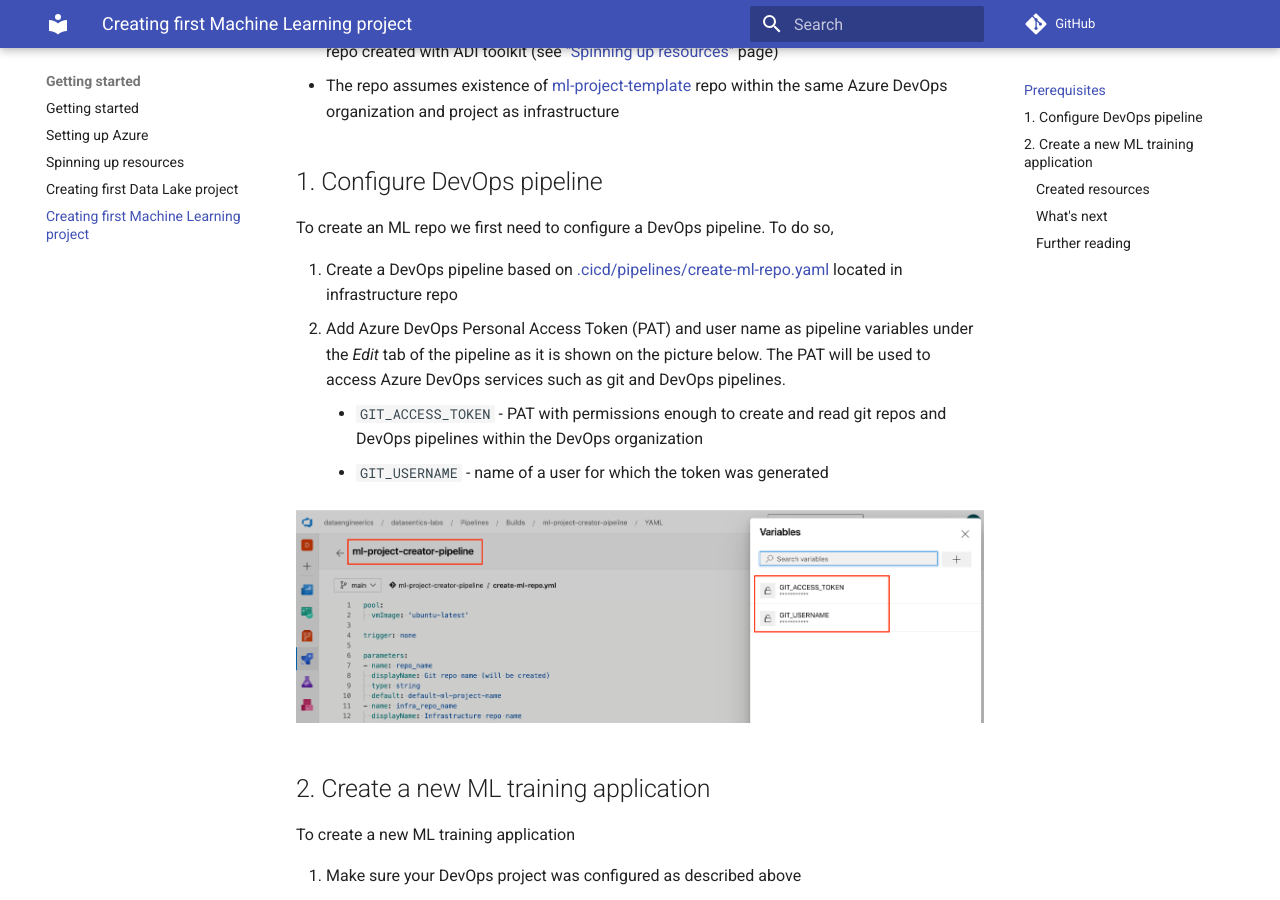
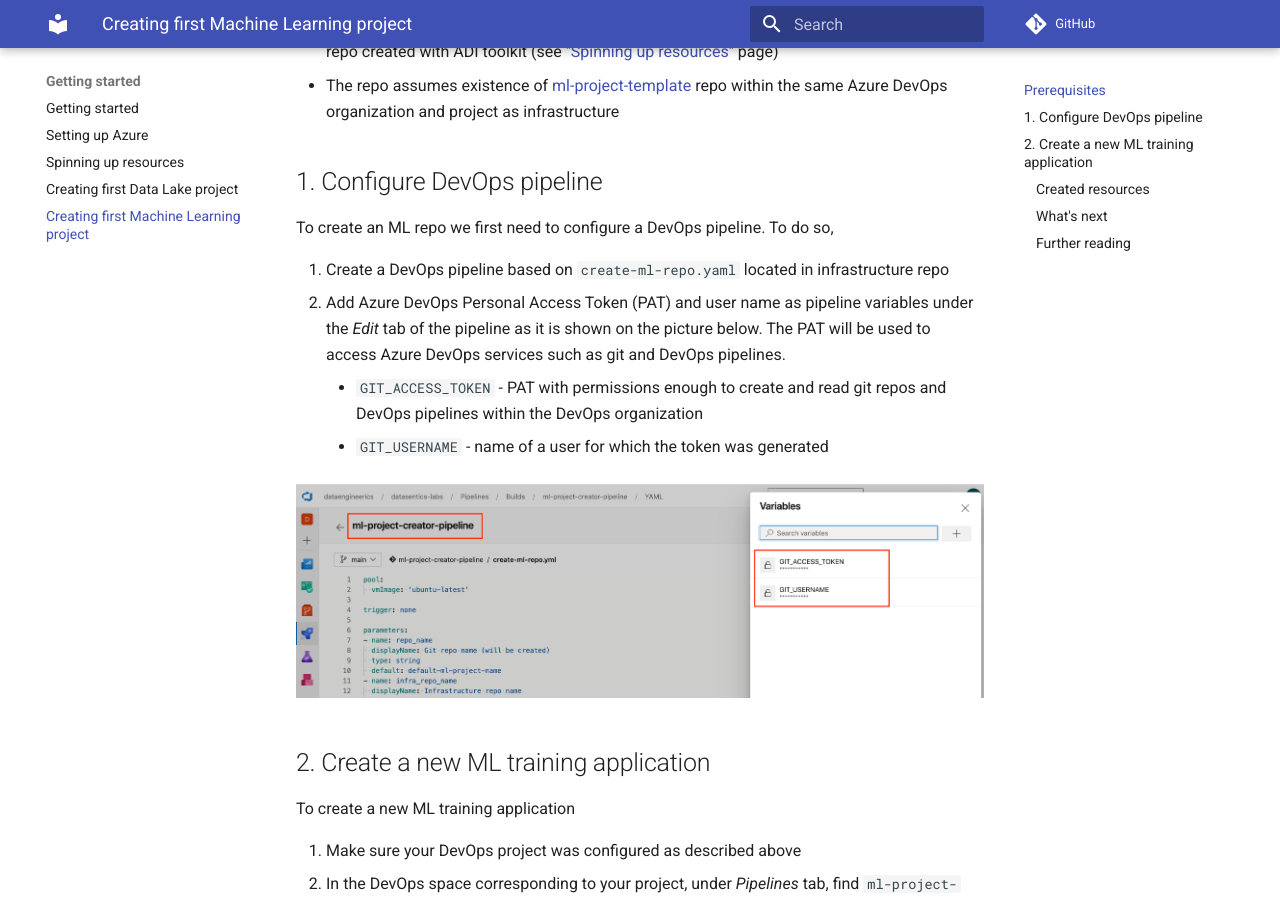
Before and after one commit to daipe-ai/platform-docs, an MkDocs documentation site: the page built from docs/getting-started/first-ml-project.md, in a window 1280 px wide and 900 px high, scrolled down 356 px. Built offline with MkDocs 1.6.1 and Material for MkDocs 9.7.7, drawn with Linux system fonts in a browser that asks for light colours; comment, search, counter and statistics services are not loaded.

Commit message:
invalid link fixed

```diff
--- a/docs/getting-started/first-ml-project.md
+++ b/docs/getting-started/first-ml-project.md
@@ -11,7 +11,7 @@
 
 To create an ML repo we first need to configure a DevOps pipeline. To do so,
 
-1. Create a DevOps pipeline based on [.cicd/pipelines/create-ml-repo.yaml](create-ml-repo.yaml) located in infrastructure repo
+1. Create a DevOps pipeline based on `create-ml-repo.yaml` located in infrastructure repo
 1. Add Azure DevOps Personal Access Token (PAT) and user name as pipeline variables under the *Edit* tab of the pipeline as it is shown on the picture below. The PAT will be used to access Azure DevOps services such as git and DevOps pipelines.
     * `GIT_ACCESS_TOKEN` - PAT with permissions enough to create and read git repos and DevOps pipelines within the DevOps organization
     * `GIT_USERNAME` - name of a user for which the token was generated
```
